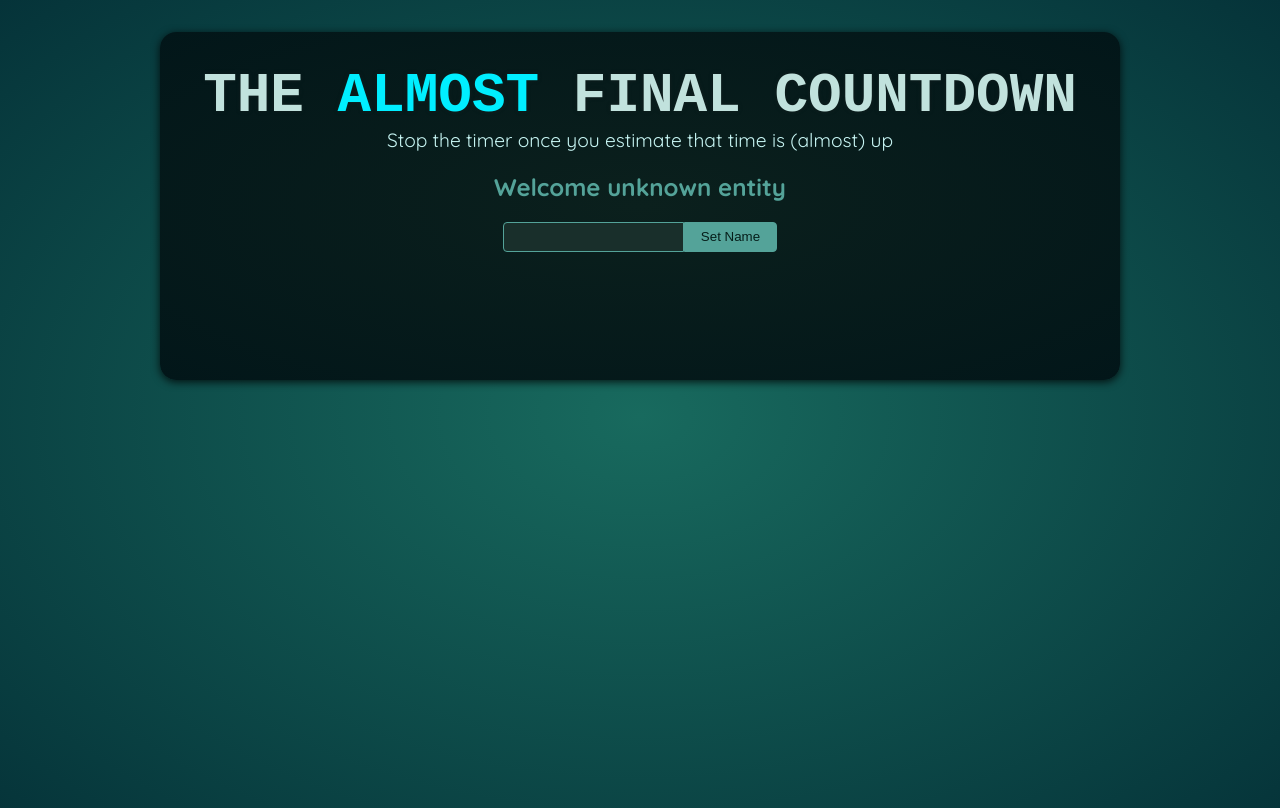
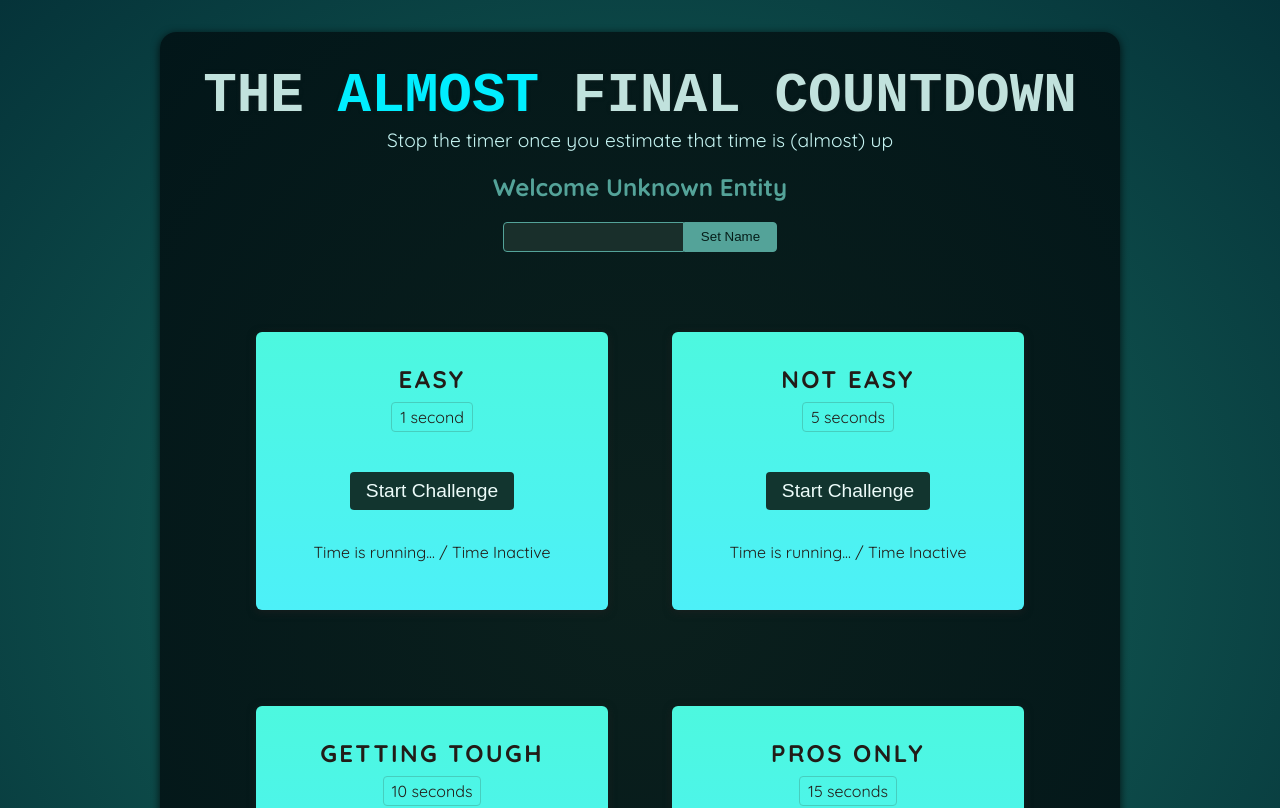
Before and after one commit to Arduncandev/TimerGame, a React (Vite) app: page / in a window 1280 px wide. Shown: the top 808 px of the page. Built offline with nearby package versions, Linux system fonts and the light colour scheme; a web font is replaced by a local one.

Commit message:
adding timer challenges

```diff
--- a/src/App.jsx
+++ b/src/App.jsx
@@ -1,10 +1,16 @@
 import Player from './components/Player.jsx';
+import TimerChallenge from './components/TimeChallenge.jsx';
 
 function App() {
   return (
     <>
       <Player />
-      <div id="challenges"></div>
+      <div id="challenges">
+        <TimerChallenge title="Easy" targetTime={1} />
+        <TimerChallenge title="Not Easy" targetTime={5} />
+        <TimerChallenge title="Getting Tough" targetTime={10} />
+        <TimerChallenge title="Pros Only" targetTime={15} />
+      </div>
     </>
   );
 }
--- a/src/components/Player.jsx
+++ b/src/components/Player.jsx
@@ -8,11 +8,12 @@
 
 	function handleClick() {
 		setEnteredPlayerName(playerName.current.value);
+    playerName.current.value = '';
 	}
 
 	return (
 		<section id='player'>
-			<h2>Welcome {enteredPlayerName ?? 'unknown entity'}</h2>
+			<h2>Welcome {enteredPlayerName ?? 'Unknown Entity'}</h2>
 			<p>
 				<input
 					ref={playerName}
--- /dev/null
+++ b/src/components/TimeChallenge.jsx
@@ -0,0 +1,21 @@
+//
+
+//
+export default function TimerChallenge({ title, targetTime }) {
+	return (
+		<section className='challenge'>
+			<h2>{title}</h2>
+            <p className="challenge-time">
+                {targetTime} second{targetTime > 1 ? 's' : ''}
+            </p>
+            <p>
+                <button>
+                    Start Challenge
+                </button>
+            </p>
+            <p className="">
+                Time is running... / Time Inactive
+            </p>
+		</section>
+	);
+}
```
